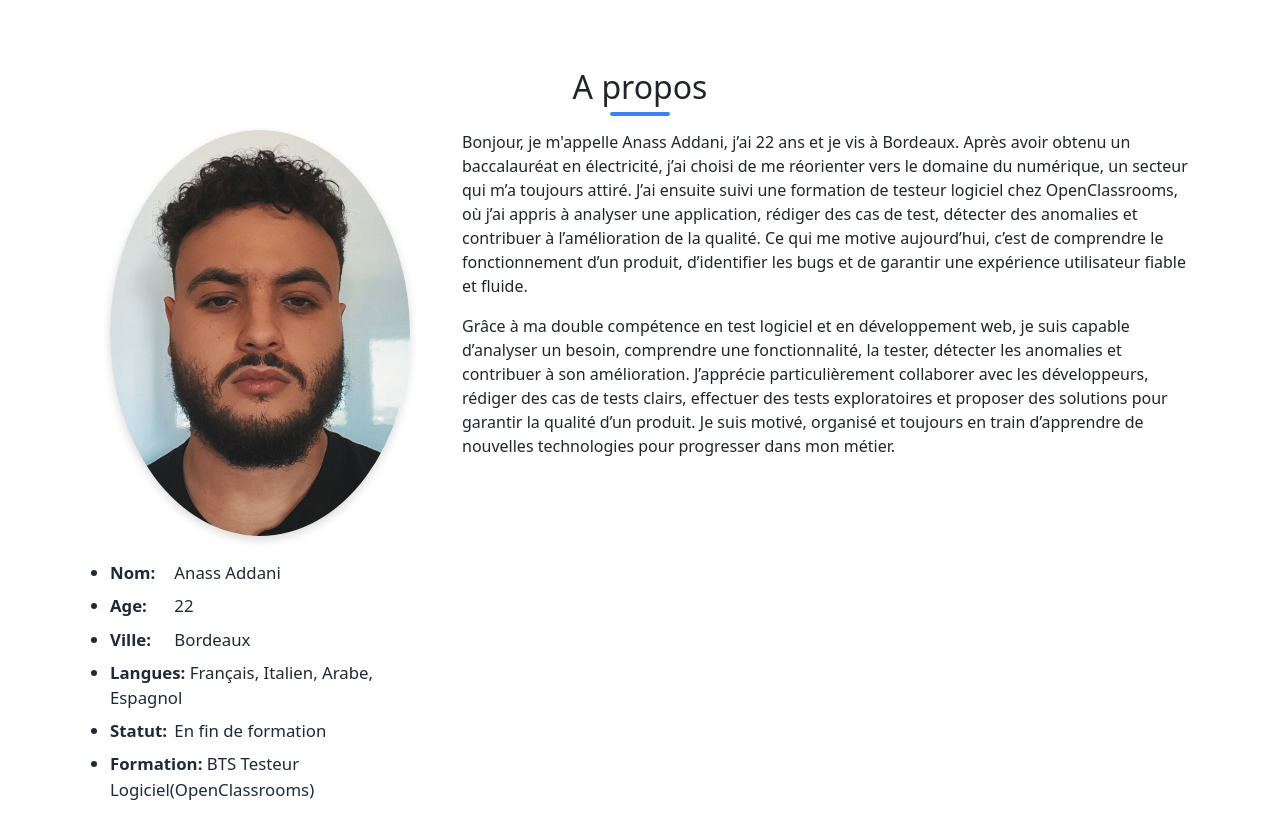
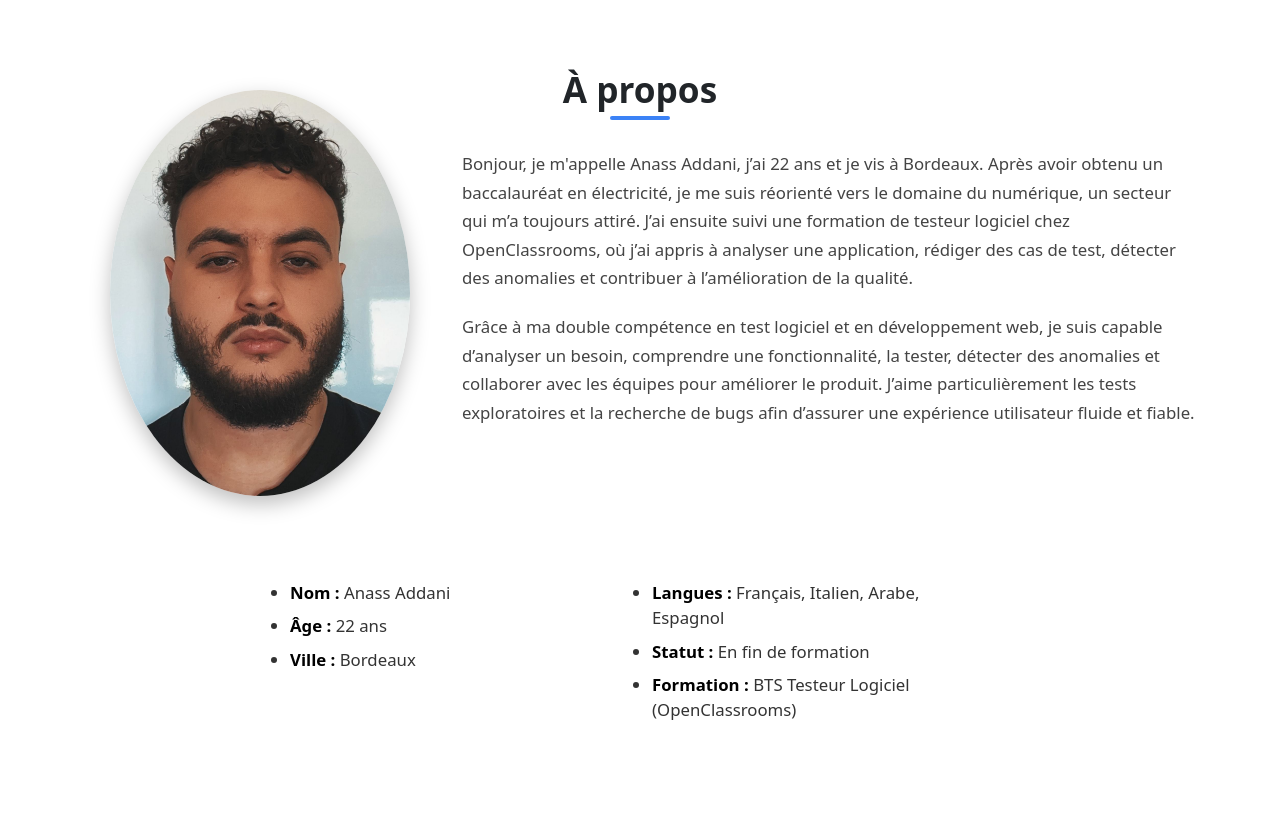
Before and after one commit to Anassadd/Portfolio-de-testeur-logiciel, a plain HTML site: page index.html in a window 1280 px wide. Shown: the part 860-1673 px from the top of the page. Drawn offline with nearby package versions, Linux system fonts and the light colour scheme.

Commit message:
modif css

```diff
--- a/index.html
+++ b/index.html
@@ -73,56 +73,65 @@
     <!-- about section-->
    <section id="about">
   <div class="container mt-4 pt-4">
-        <h2 class="text-center">A propos</h2>
+    <h2 class="text-center">À propos</h2>
+
     <div class="row mt-4">
-          <div class="col-lg-4 d-flex flex-column align-items-center">
+
+      <!-- PHOTO -->
+      <div class="col-lg-4 text-center">
         <img
           src="images/anass.jpg"
           class="imageAboutPage"
           alt="Photo de profil de Addani"
         />
-            <div class="mt-4 info-list-container">
-              <ul>
-                <li><strong>Nom:</strong> Anass Addani</li>
-                <li><strong>Age:</strong> 22</li>
-                <li><strong>Ville:</strong> Bordeaux</li>
-                <li>
-                  <strong>Langues:</strong> Français, Italien, Arabe, Espagnol
-                </li>
-                <li><strong>Statut:</strong> En fin de formation</li>
-                <li>
-                  <strong>Formation:</strong> BTS Testeur Logiciel(OpenClassrooms)
-                </li>
-              </ul>
       </div>
-          </div>
+
+      <!-- TEXTE PRESENTATION -->
       <div class="col-lg-8">
         <p>
-              Bonjour, je m'appelle Anass Addani, j’ai 22 ans et je vis à
-              Bordeaux. Après avoir obtenu un baccalauréat en électricité, j’ai
-              choisi de me réorienter vers le domaine du numérique, un secteur
-              qui m’a toujours attiré. J’ai ensuite suivi une formation de
-              testeur logiciel chez OpenClassrooms, où j’ai appris à analyser
-              une application, rédiger des cas de test, détecter des anomalies
-              et contribuer à l’amélioration de la qualité. Ce qui me motive
-              aujourd’hui, c’est de comprendre le fonctionnement d’un produit,
-              d’identifier les bugs et de garantir une expérience utilisateur
-              fiable et fluide.
+          Bonjour, je m'appelle Anass Addani, j’ai 22 ans et je vis à Bordeaux.
+          Après avoir obtenu un baccalauréat en électricité, je me suis
+          réorienté vers le domaine du numérique, un secteur qui m’a toujours
+          attiré. J’ai ensuite suivi une formation de testeur logiciel chez
+          OpenClassrooms, où j’ai appris à analyser une application, rédiger
+          des cas de test, détecter des anomalies et contribuer à
+          l’amélioration de la qualité.
         </p>
 
         <p>
-              Grâce à ma double compétence en test logiciel et en développement
-              web, je suis capable d’analyser un besoin, comprendre une
-              fonctionnalité, la tester, détecter les anomalies et contribuer à
-              son amélioration. J’apprécie particulièrement collaborer avec les
-              développeurs, rédiger des cas de tests clairs, effectuer des tests
-              exploratoires et proposer des solutions pour garantir la qualité
-              d’un produit. Je suis motivé, organisé et toujours en train
-              d’apprendre de nouvelles technologies pour progresser dans mon
-              métier.
+          Grâce à ma double compétence en test logiciel et en développement web,
+          je suis capable d’analyser un besoin, comprendre une fonctionnalité,
+          la tester, détecter des anomalies et collaborer avec les équipes pour
+          améliorer le produit. J’aime particulièrement les tests exploratoires
+          et la recherche de bugs afin d’assurer une expérience utilisateur
+          fluide et fiable.
         </p>
       </div>
     </div>
+
+    <!-- LISTES D'INFOS -->
+    <div class="info-list-container mt-4 mx-auto">
+      <div class="row">
+
+        <div class="col-6">
+          <ul>
+            <li><strong>Nom :</strong> Anass Addani</li>
+            <li><strong>Âge :</strong> 22 ans</li>
+            <li><strong>Ville :</strong> Bordeaux</li>
+          </ul>
+        </div>
+
+        <div class="col-6">
+          <ul>
+            <li><strong>Langues :</strong> Français, Italien, Arabe, Espagnol</li>
+            <li><strong>Statut :</strong> En fin de formation</li>
+            <li><strong>Formation :</strong> BTS Testeur Logiciel (OpenClassrooms)</li>
+          </ul>
+        </div>
+
+      </div>
+    </div>
+
   </div>
 </section>
 
--- a/style.css
+++ b/style.css
@@ -112,37 +112,58 @@ h2::after {
    ABOUT
 ======================================== */
 
+#about {
+  padding-top: 80px;
+  padding-bottom: 80px;
+}
+
+#about h2 {
+  font-size: 2.2rem;
+  font-weight: 700;
+  margin-bottom: 40px;
+}
+
+/* Image ronde */
 .imageAboutPage {
   width: 300px;
   border-radius: 50%;
   display: block;
   margin: 0 auto;
-  box-shadow: var(--shadow);
+  box-shadow: 0 8px 20px rgba(0,0,0,0.25);
+  transform: translateY(-60px);
+}
 
+/* Paragraphes */
+#about p {
+  font-size: 1.05rem;
+  line-height: 1.7;
+  color: #444;
+  margin-bottom: 20px;
+}
+
+/* Listes d'informations */
+.info-list-container {
+  max-width: 700px;
+  margin: 20px auto 0 auto; /* CENTRE AUTOMATIQUEMENT */
+  text-align: left ;
+}
+.info-list-container.col-6{
+  justify-content: center;
 }
 
 #about ul {
   padding-left: 0;
-  margin-bottom: 0;
 }
 
 #about li {
-  color: var(--text-dark);
-  margin-bottom: 0.5rem;
+  margin-bottom: 8px;
   font-size: 1.05rem;
+  color: #333;
 }
 
 #about strong {
-  color: var(--text-dark);
   font-weight: 700;
-  display: inline-block;
-  min-width: 60px;
-}
-
-.info-list-container {
-   width: 100%;
-   max-width: 300px;
-   text-align: left;
+  color: #000;
 }
 
 /* ========================================
@@ -154,7 +175,7 @@ h2::after {
   box-shadow: var(--shadow);
   text-align: center;
   transition: 0.3s;
-  height: 100%; /* Prend toute la hauteur disponible */
+  height: 100%;
   min-height: 320px;
 }
 
@@ -178,11 +199,9 @@ h2::after {
   overflow: hidden;
   box-shadow: var(--shadow);
   transition: 0.3s;
-
-  /* C'est ICI le secret pour la même taille : */
-  height: 100%; /* La carte prend toute la hauteur de la colonne */
-  display: flex; /* Active le mode flexible */
-  flex-direction: column; /* Aligne les éléments de haut en bas */
+  height: 100%;
+  display: flex;
+  flex-direction: column;
 }
 
 .portfolioContent:hover {
@@ -193,15 +212,15 @@ h2::after {
 .portfolioContent img {
   height: 200px;
   width: 100%;
-  object-fit: cover; /* L'image ne sera pas déformée */
+  object-fit: cover;
 }
 
-/* La partie qui contient le texte et le bouton */
+
 .card-body {
   padding: 1.5rem;
   display: flex;
   flex-direction: column;
-  flex-grow: 1; /* Cette partie grandit pour remplir le vide */
+  flex-grow: 1;
 }
 
 .card-title {
@@ -257,3 +276,74 @@ h2::after {
   margin-bottom: 1rem;
   font-size: 3rem;
 }
+
+
+/* ========================================
+   RESPONSIVITÉ MOBILE (Max 768px)
+======================================== */
+@media (max-width: 768px) {
+    section {
+        padding: 3rem 0;
+    }
+
+    h2 {
+        font-size: 1.8rem;
+        margin-bottom: 2rem;
+    }
+
+    .hero_title {
+       font-size: 2.5rem;
+    }
+
+    .hero_desc {
+       font-size: 1.1rem;
+    }
+
+    /* --- ABOUT (À propos) --- */
+    .imageAboutPage {
+        margin-bottom: 2rem;
+    }
+
+
+    .col-lg-4.d-flex.flex-column.align-items-center {
+        align-items: flex-start !important;
+        margin-bottom: 2rem;
+    }
+
+
+    .info-list-container {
+        max-width: 100%;
+    }
+
+
+
+    .skillsText,
+    .portfolioContent {
+        margin-bottom: 1.5rem;
+    }
+
+
+    .skillsText {
+        min-height: auto;
+    }
+
+
+    /* --- CONTACT --- */
+    .contactColumn {
+       transform: none !important;
+    }
+
+    .contactColumn:hover {
+        background: none;
+        transform: none;
+    }
+}
+
+/* ========================================
+   RESPONSIVITÉ POUR TRÈS PETITS ÉCRANS (Max 576px)
+======================================== */
+@media (max-width: 576px) {
+    .hero_title {
+        font-size: 2rem;
+    }
+}
```
Lines whose indentation alone changed are shown as unchanged.
